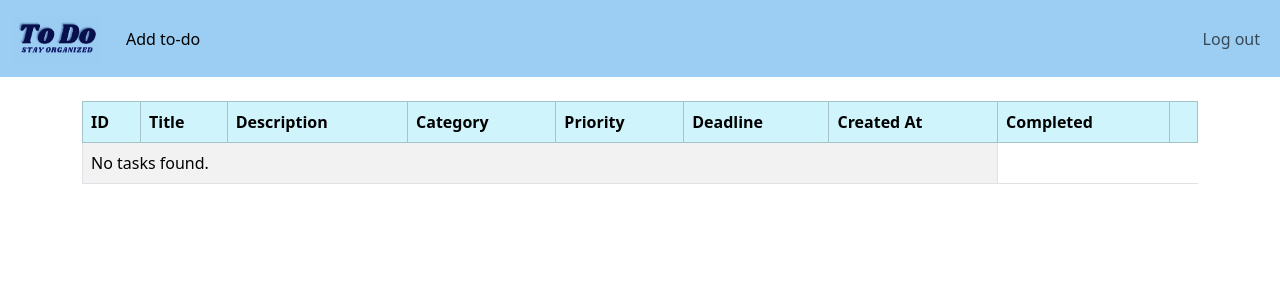
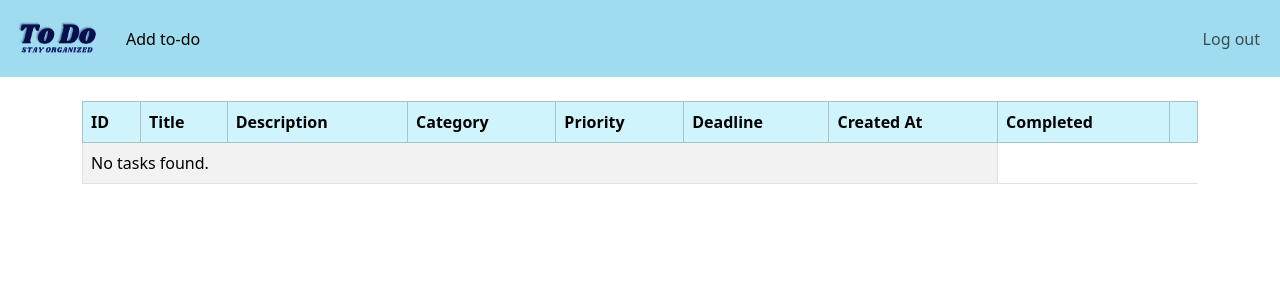
Before and after one commit to julkiea/Django-to-do-site, a Django app: page / in a window 1280 px wide. Shown: the top 300 px of the page. Run offline with Django 5.2, Linux system fonts and the light colour scheme; the visitor is signed in with stand-in values (Sample User, id 1); data that the repository does not hold is empty.

Commit message:
Change color of the navigation bar

```diff
--- a/website/templates/navbar.html
+++ b/website/templates/navbar.html
@@ -1,9 +1,9 @@
 {% load static %}
 
-<nav class="navbar navbar-expand-lg" style="background-color: #9ccef3;">
+<nav class="navbar navbar-expand-lg" style="background-color: #9fdcef;">
     <div class="container-fluid">
       <a class="navbar-brand" href="#">
-        <img src="{% static 'images/to_do.png' %}" alt="Logo" width="90" height="50" class="d-inline-block align-text-top">
+        <img src="{% static 'images/todo.png' %}" alt="Logo" width="90" height="50" class="d-inline-block align-text-top">
         </a>
       <button class="navbar-toggler" type="button" data-bs-toggle="collapse" data-bs-target="#navbarSupportedContent" aria-controls="navbarSupportedContent" aria-expanded="false" aria-label="Toggle navigation">
         <span class="navbar-toggler-icon"></span>
```
